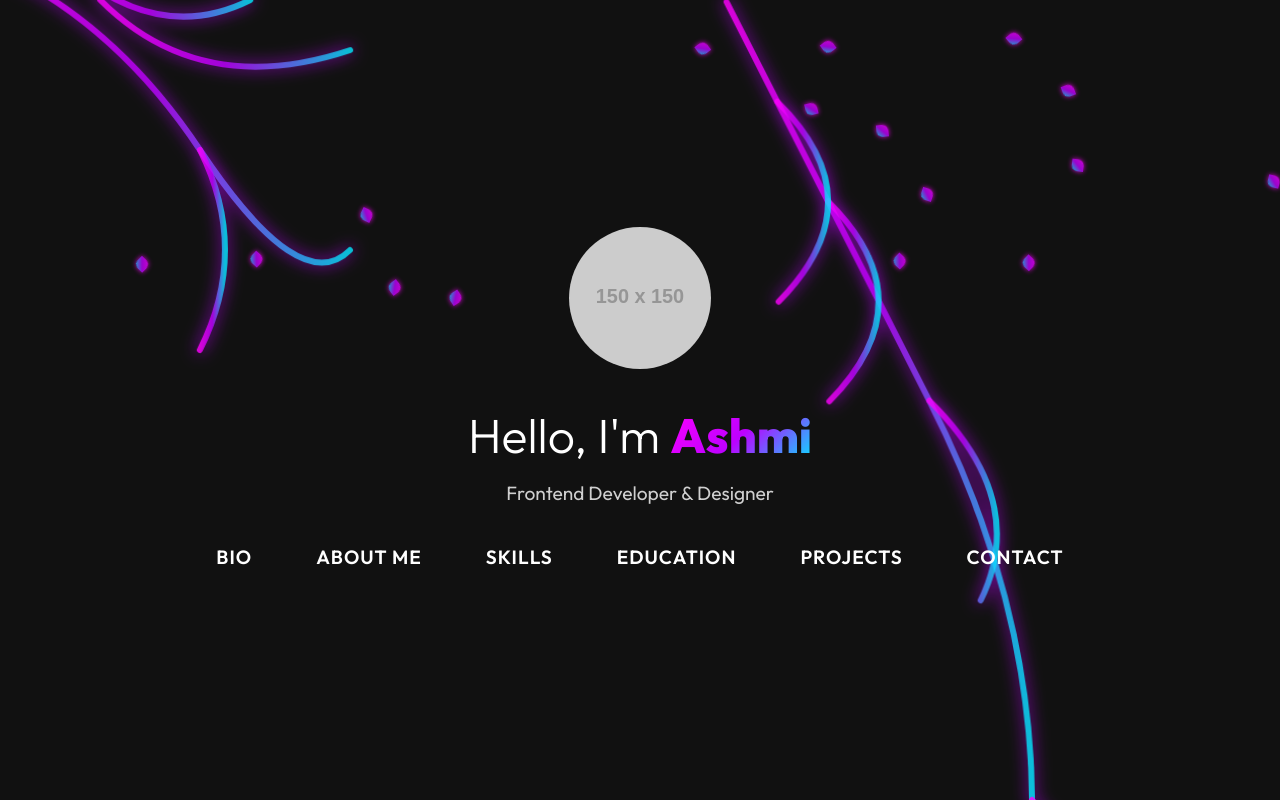
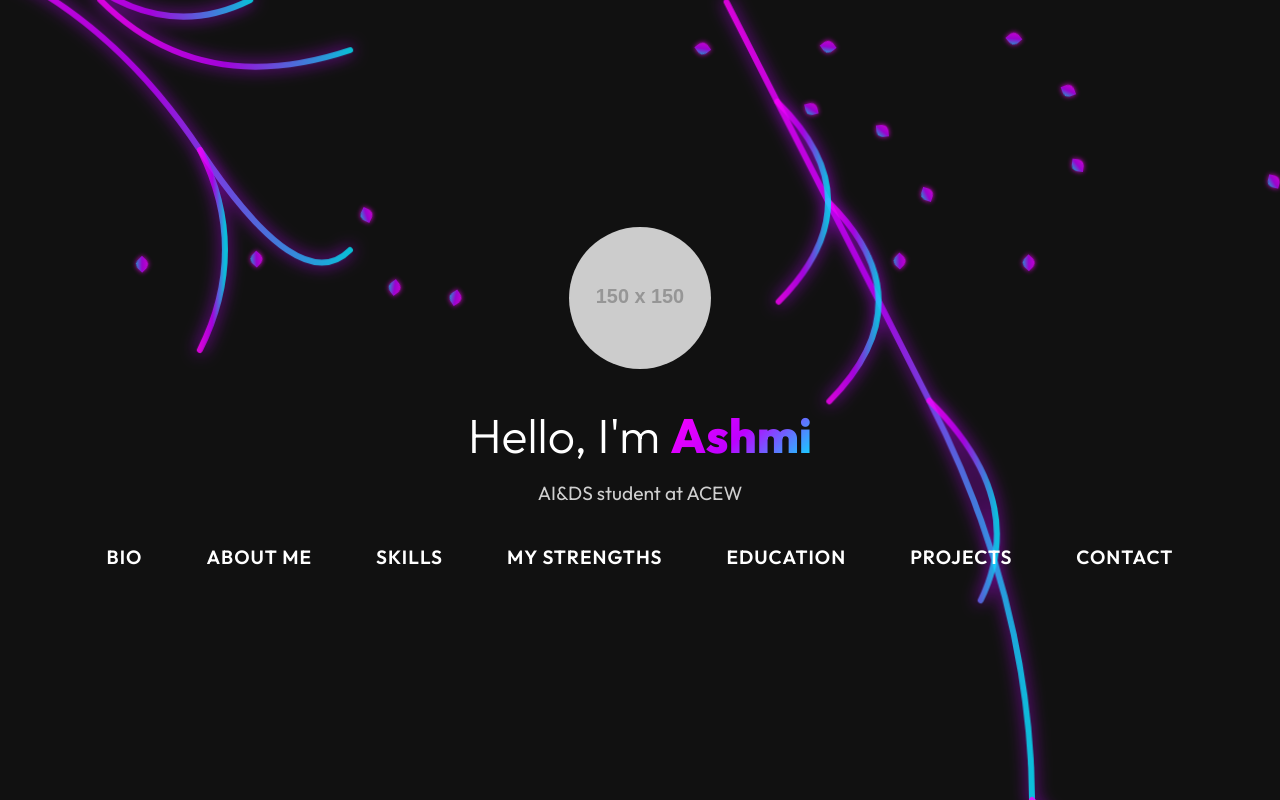
Before and after one commit to ashmi2k6-ai/ash-portfolio, a React (Vite) app: page / in a window 1280 px wide. Built offline with nearby package versions, Linux system fonts and the light colour scheme.

Commit message:
Update flashcard components and styling

```diff
--- a/src/App.jsx
+++ b/src/App.jsx
@@ -8,13 +8,25 @@ function App() {
   const [view, setView] = useState('home'); // 'home' or 'deck'
   const [initialSectionIndex, setInitialSectionIndex] = useState(0);
 
+  const handleBackToHome = () => {
+    window.history.pushState(null, '', '/');
+    setView('home');
+  };
+
+  React.useEffect(() => {
+    const handlePopState = () => {
+      if (view === 'deck') {
+        setView('home');
+      }
+    };
+    window.addEventListener('popstate', handlePopState);
+    return () => window.removeEventListener('popstate', handlePopState);
+  }, [view]);
+
   const handleNavigate = (index) => {
+    window.history.pushState({ view: 'deck' }, '', '#deck');
     setInitialSectionIndex(index);
     setView('deck');
-  };
-
-  const handleBackToHome = () => {
-    setView('home');
   };
 
   return (
--- a/src/components/Flashcard.jsx
+++ b/src/components/Flashcard.jsx
@@ -91,7 +91,7 @@ const CardBack = styled(CardFace)`
   }
 `;
 
-const Flashcard = ({ title, frontContent, backContent, isFlippable = true }) => {
+const Flashcard = ({ title, frontContent, backContent, isFlippable = true, isStatic = false }) => {
   const [isFlipped, setIsFlipped] = useState(false);
 
   const handleFlip = () => {
@@ -103,11 +103,11 @@ const Flashcard = ({ title, frontContent, backContent, isFlippable = true }) =>
     <CardContainer
       onClick={handleFlip}
       as={motion.div}
-      whileHover={!isFlippable ? { scale: 1.02 } : {}}
-      animate={!isFlippable ? {
+      whileHover={(!isFlippable && !isStatic) ? { scale: 1.02 } : {}}
+      animate={(!isFlippable && !isStatic) ? {
         boxShadow: ["0 0 20px rgba(189, 0, 255, 0.2)", "0 0 40px rgba(189, 0, 255, 0.4)", "0 0 20px rgba(189, 0, 255, 0.2)"]
       } : {}}
-      transition={!isFlippable ? { duration: 3, repeat: Infinity, ease: "easeInOut" } : {}}
+      transition={(!isFlippable && !isStatic) ? { duration: 3, repeat: Infinity, ease: "easeInOut" } : {}}
       style={{ cursor: isFlippable ? 'pointer' : 'default' }}
     >
       <CardInner
--- a/src/components/FlashcardDeck.jsx
+++ b/src/components/FlashcardDeck.jsx
@@ -124,6 +124,7 @@ const FlashcardDeck = ({ initialSectionIndex = 0, onBackToHome }) => {
                         frontContent={sections[index].frontContent}
                         backContent={sections[index].backContent}
                         isFlippable={sections[index].isFlippable !== false}
+                        isStatic={sections[index].isStatic === true}
                     />
                 </motion.div>
             </AnimatePresence>
--- a/src/components/Home.jsx
+++ b/src/components/Home.jsx
@@ -89,7 +89,7 @@ const Home = ({ onNavigate }) => {
       <Greeting>
         Hello, I'm <span>Ashmi</span>
       </Greeting>
-      <p style={{ opacity: 0.8, fontSize: '1.2rem' }}>Frontend Developer & Designer</p>
+      <p style={{ opacity: 0.8, fontSize: '1.2rem' }}>AI&DS student at ACEW</p>
 
       <NavBar>
         {sections.filter(s => !s.hideFromNav).map((section, index) => (
--- a/src/data/sections.js
+++ b/src/data/sections.js
@@ -28,13 +28,42 @@ export const sections = [
     title: 'Skills',
     frontContent: 'Skills',
     backContent: `
-      <div>
-        <h3>Technical Proficiency</h3>
-        <ul style="list-style: none; padding: 0;">
-          <li><strong>Frontend:</strong> React + Vite, HTML5, CSS3, JavaScript (ES6+)</li>
-          <li><strong>Programming:</strong> Python</li>
-          <li><strong>Design:</strong> Responsive layouts, CSS Animations</li>
-        </ul>
+      <div style="text-align: center;">
+        <h3 style="margin-bottom: 20px;">Technical Proficiency</h3>
+        <div style="display: flex; flex-wrap: wrap; justify-content: center; gap: 1rem; margin-top: 1rem;">
+          <span style="padding: 0.8rem 1.5rem; border: 2px solid var(--neon-blue); border-radius: 12px; color: var(--neon-blue); font-weight: 600; background: rgba(0, 234, 255, 0.05);">React+Vite</span>
+          <span style="padding: 0.8rem 1.5rem; border: 2px solid var(--neon-pink); border-radius: 12px; color: var(--neon-pink); font-weight: 600; background: rgba(255, 0, 255, 0.05);">HTML</span>
+          <span style="padding: 0.8rem 1.5rem; border: 2px solid var(--neon-purple); border-radius: 12px; color: var(--neon-purple); font-weight: 600; background: rgba(189, 0, 255, 0.05);">CSS</span>
+          <span style="padding: 0.8rem 1.5rem; border: 2px solid var(--neon-orange); border-radius: 12px; color: var(--neon-orange); font-weight: 600; background: rgba(255, 140, 0, 0.05);">Python</span>
+        </div>
+      </div>
+    `,
+  },
+  {
+    id: 'strengths',
+    title: 'My Strengths',
+    frontContent: 'My Strengths',
+    backContent: `
+      <div style="width: 100%; height: 100%; display: flex; flex-direction: column; justify-content: space-between; padding: 25px; box-sizing: border-box;">
+        <h3 style="text-align: center; margin-bottom: 20px; color: var(--dark-bg); font-weight: 800; font-size: 2.2rem; letter-spacing: 2px;">MY STRENGTHS</h3>
+        <div style="display: grid; grid-template-columns: 1fr 1fr; grid-template-rows: 1fr 1fr; gap: 20px; flex-grow: 1;">
+          <div style="background: rgba(255, 0, 255, 0.08); border: 4px solid #ff00ff; padding: 20px; border-radius: 15px; text-align: center; display: flex; flex-direction: column; justify-content: center; box-shadow: 0 4px 15px rgba(255, 0, 255, 0.1);">
+            <strong style="color: #330033; display: block; font-size: 1.2rem; margin-bottom: 8px;">Quick Learner</strong>
+            <p style="font-size: 0.9rem; color: #440044; margin: 0; line-height: 1.4; font-weight: 500;">Rapidly grasping new concepts and modern technologies with ease.</p>
+          </div>
+          <div style="background: rgba(0, 234, 255, 0.08); border: 4px solid #00eaff; padding: 20px; border-radius: 15px; text-align: center; display: flex; flex-direction: column; justify-content: center; box-shadow: 0 4px 15px rgba(0, 234, 255, 0.1);">
+            <strong style="color: #003333; display: block; font-size: 1.2rem; margin-bottom: 8px;">Quick Adapter</strong>
+            <p style="font-size: 0.9rem; color: #004444; margin: 0; line-height: 1.4; font-weight: 500;">Efficiently adjusting to evolving project needs and workflows.</p>
+          </div>
+          <div style="background: rgba(189, 0, 255, 0.08); border: 4px solid #bd00ff; padding: 20px; border-radius: 15px; text-align: center; display: flex; flex-direction: column; justify-content: center; box-shadow: 0 4px 15px rgba(189, 0, 255, 0.1);">
+            <strong style="color: #1a0033; display: block; font-size: 1.2rem; margin-bottom: 8px;">Versatile</strong>
+            <p style="font-size: 0.9rem; color: #220044; margin: 0; line-height: 1.4; font-weight: 500;">Highly capable across multiple tools and development environments.</p>
+          </div>
+          <div style="background: rgba(255, 140, 0, 0.08); border: 4px solid #ff8c00; padding: 20px; border-radius: 15px; text-align: center; display: flex; flex-direction: column; justify-content: center; box-shadow: 0 4px 15px rgba(255, 140, 0, 0.1);">
+            <strong style="color: #331a00; display: block; font-size: 1.2rem; margin-bottom: 8px;">Team Player</strong>
+            <p style="font-size: 0.9rem; color: #442200; margin: 0; line-height: 1.4; font-weight: 500;">Collaborating seamlessly to deliver high-quality collective results.</p>
+          </div>
+        </div>
       </div>
     `,
   },
@@ -51,11 +80,11 @@ export const sections = [
             <em>Arunachala College of Engineering for Women</em>
           </li>
           <li>
-            <strong>Higher Secondary</strong> (2021 - 2024)<br/>
+            <strong>HSE - 82.5%</strong> (2021 - 2024)<br/>
             <em>Ponjesly Public Matriculation Higher Secondary School</em>
           </li>
           <li>
-            <strong>Secondary Education</strong> (2015 - 2020)<br/>
+            <strong>SSLC - 89.4%</strong> (2015 - 2020)<br/>
             <em>Ponjesly Public Matriculation Higher Secondary School</em>
           </li>
         </ul>
@@ -76,7 +105,7 @@ export const sections = [
           </li>
           <li>
             <strong>E-Commerce Website:</strong><br/>
-            A functional online store prototype demonstrating product management and modern UI/UX principles.
+            A functional online store prototype demonstrating product worldly management and modern UI/UX principles.
           </li>
         </ul>
       </div>
@@ -90,9 +119,9 @@ export const sections = [
       <div>
         <h3>Get In Touch</h3>
         <p>I'd love to connect and discuss opportunities.</p>
-        <p><strong>Email:</strong> <a href="mailto:ashmi2k6@gmail.com" style="color: inherit; text-decoration: underline;">ashmi2k6@gmail.com</a></p>
-        <p><strong>LinkedIn:</strong> <a href="#" style="color: inherit;">linkedin.com/in/ashmi</a></p>
-        <p><strong>GitHub:</strong> <a href="#" style="color: inherit;">github.com/ashmi</a></p>
+        <p style="margin: 10px 0;"><strong>Email:</strong> <a href="mailto:ashmi2k6@gmail.com" style="color: inherit; text-decoration: underline;">ashmi2k6@gmail.com</a></p>
+        <p style="margin: 10px 0;"><strong>LinkedIn:</strong> <a href="https://linkedin.com/in/ashmi-868023342" target="_blank" style="color: inherit; text-decoration: underline;">linkedin.com/in/ashmi-868023342</a></p>
+        <p style="margin: 10px 0;"><strong>GitHub:</strong> <a href="https://github.com/ashmi2k6-ai" target="_blank" style="color: inherit; text-decoration: underline;">github.com/ashmi2k6-ai</a></p>
       </div>
     `,
   },
@@ -101,14 +130,13 @@ export const sections = [
     title: 'Thank You',
     frontContent: 'THANK YOU',
     backContent: `
-      <div style="text-align: center;">
-        <h2 style="font-size: 3rem; margin-bottom: 1.5rem; background: var(--fusion-gradient); -webkit-background-clip: text; -webkit-text-fill-color: transparent;">Gratitude</h2>
-        <p style="font-size: 1.5rem; line-height: 1.6;">Thank you for taking the time to explore my portfolio!</p>
-        <p style="font-size: 1.2rem; margin-top: 2rem; opacity: 0.8;">I am always looking for new challenges and collaborations. Feel free to reach out!</p>
-        <div style="margin-top: 3rem; font-size: 2.5rem;">✨ 🚀 ✨</div>
+      <div style="text-align: center; display: flex; flex-direction: column; justify-content: center; align-items: center; gap: 1.5rem; width: 100%;">
+        <p style="font-size: 1.6rem; line-height: 1.8; color: #fff; font-weight: 500; margin: 0;">Thank you for taking the time to explore my professional portfolio.</p>
+        <p style="font-size: 1.2rem; color: #ccc; font-style: italic; margin: 0; max-width: 80%;">I am dedicated to continuous learning and am eager to contribute to innovative projects. I look forward to connecting with you.</p>
       </div>
     `,
     isFlippable: false,
+    isStatic: true,
     hideFromNav: true
   }
 ];
--- a/src/index.css
+++ b/src/index.css
@@ -4,6 +4,7 @@
   --neon-pink: #ff00ff;
   --neon-purple: #bd00ff;
   --neon-blue: #00eaff;
+  --neon-orange: #ff8c00;
   --dark-bg: #111111;
   --white: #ffffff;
   --fusion-gradient: linear-gradient(135deg, var(--neon-pink), var(--neon-purple), var(--neon-blue));
--- a/vite.config.js
+++ b/vite.config.js
@@ -3,5 +3,5 @@ import react from '@vitejs/plugin-react'
 
 export default defineConfig({
   plugins: [react()],
-  base: '/portfolio/'  // or whatever you'll name your GitHub repo
+  base: '/ash-portfolio/'
 })
```
Also changed, not shown: package.json (+16 -23 lines).
